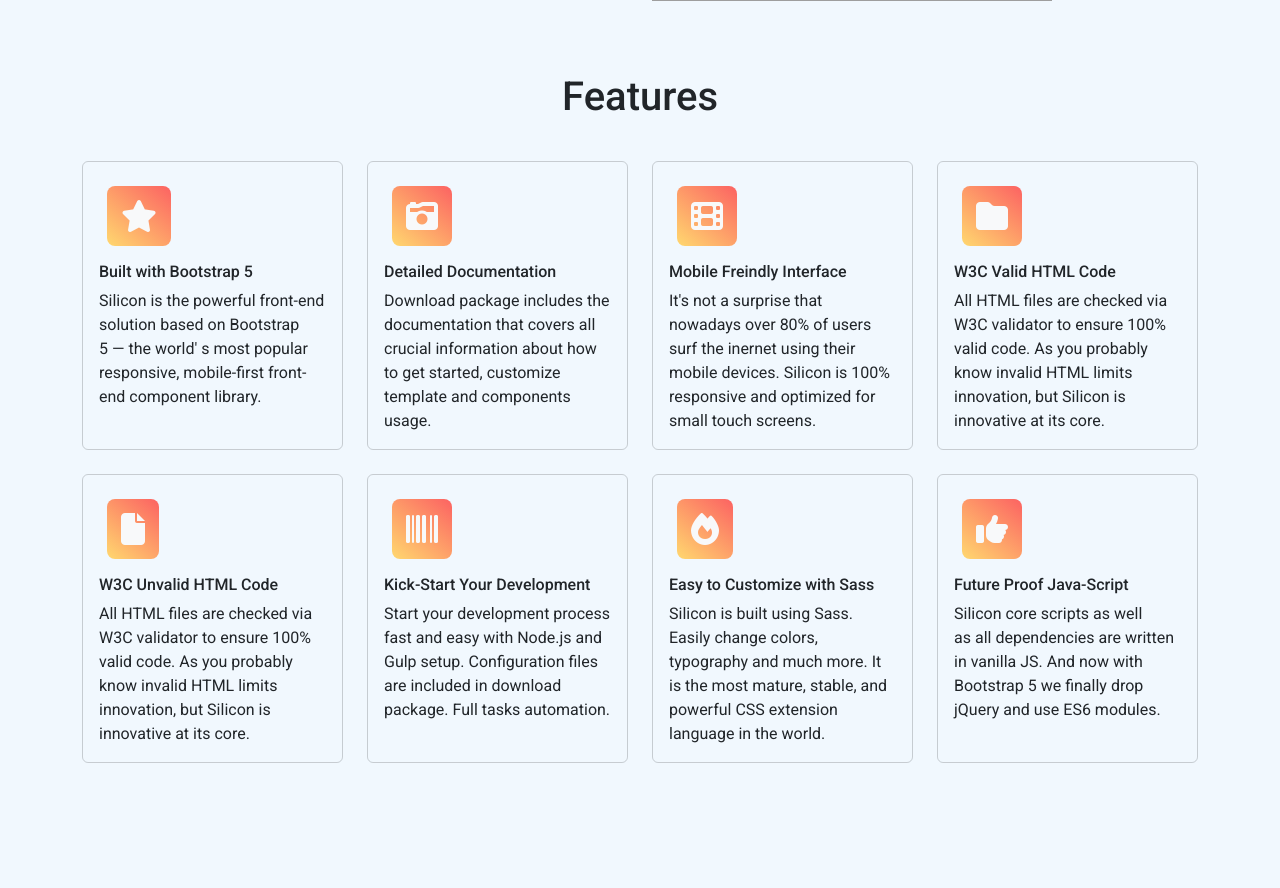
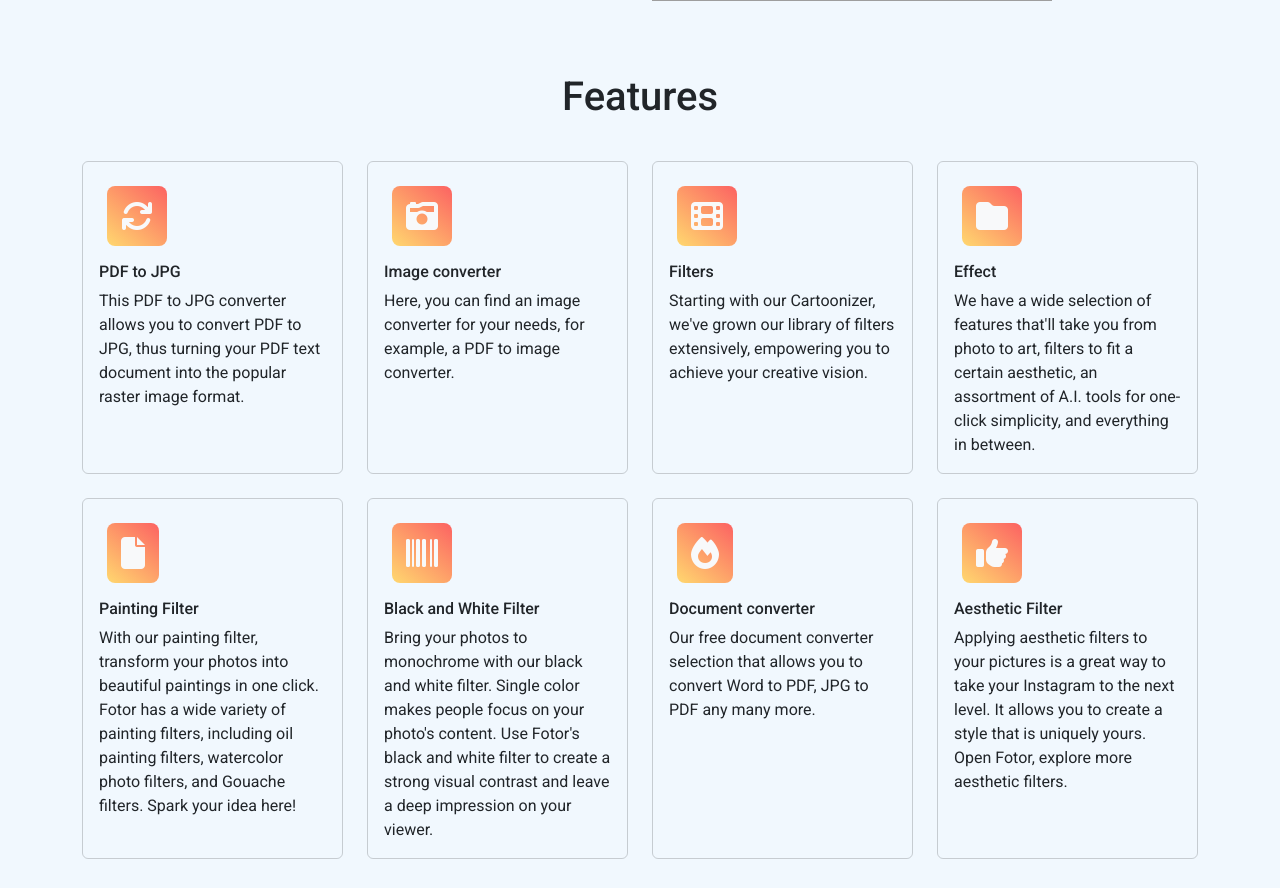
Before and after one commit to amitgirwal/ImaGen, a Django app: page / in a window 1280 px wide. Shown: the part 419-1307 px from the top of the page. Run offline with Django 4.2, Linux system fonts and the light colour scheme; some libraries are stand-ins or nearby versions; grey boxes are pictures that could not be loaded.

Commit message:
Updated hero section and feature section and navbar

```diff
--- a/backend/ImaGen/templates/core/feature.html
+++ b/backend/ImaGen/templates/core/feature.html
@@ -15,13 +15,13 @@
         <div class="col">
             <div class="card h-100 bg-transparent border-1">
                 <div class="feature bg-primary rounded-3 w-auto lh-1 p-2 mt-4 ms-4 me-auto">
-                    <i class="fa-solid fa-star fs-2 text-gradient-primary text-light" style="padding: .375rem;"></i>
+                    <i class="fa-solid fa-refresh fs-2 text-gradient-primary text-light" style="padding: .375rem;"></i>
                 </div>
                 <div class="card-body">
-                    <h3 class="h6">Built with Bootstrap 5</h3>
-                    <p class="fs-sm mb-0">Silicon is&nbsp;the powerful front-end solution based on&nbsp;Bootstrap
-                        5&nbsp;— the
-                        world' s&nbsp;most popular responsive, mobile-first front-end component library.</p>
+                    <h3 class="h6">PDF to JPG</h3>
+                    <p class="fs-sm mb-0">
+                        This PDF to JPG converter allows you to convert PDF to JPG, thus turning your PDF text document into the popular raster image format.
+                    </p>
                 </div>
             </div>
         </div>
@@ -35,10 +35,10 @@
                       style="padding: .375rem;"></i>
                 </div>
                 <div class="card-body">
-                    <h3 class="h6">Detailed Documentation</h3>
-                    <p class="fs-sm mb-0">Download package includes the documentation that covers all crucial
-                        information about
-                        how to get started, customize template and components usage.</p>
+                    <h3 class="h6">Image converter</h3>
+                    <p class="fs-sm mb-0">
+                        Here, you can find an image converter for your needs, for example, a PDF to image converter.
+                    </p>
                 </div>
             </div>
         </div>
@@ -51,10 +51,10 @@
                     <i class="fa-solid fa-film fs-2 text-gradient-primary text-light" style="padding: .375rem;"></i>
                 </div>
                 <div class="card-body">
-                    <h3 class="h6">Mobile Freindly Interface</h3>
-                    <p class="fs-sm mb-0">It's not a surprise that nowadays over 80% of users surf the inernet using
-                        their mobile
-                        devices. Silicon is 100% responsive and optimized for small touch screens.</p>
+                    <h3 class="h6">Filters</h3>
+                    <p class="fs-sm mb-0">
+                        Starting with our Cartoonizer, we've grown our library of filters extensively, empowering you to achieve your creative vision.
+                    </p>
                 </div>
             </div>
         </div>
@@ -67,10 +67,10 @@
                     <i class="fa-solid fa-folder fs-2 text-gradient-primary text-light" style="padding: .375rem;"></i>
                 </div>
                 <div class="card-body">
-                    <h3 class="h6">W3C Valid HTML Code</h3>
-                    <p class="fs-sm mb-0">All HTML files are checked via W3C validator to ensure 100% valid code. As you
-                        probably
-                        know invalid HTML limits innovation, but Silicon is innovative at its core.</p>
+                    <h3 class="h6">Effect</h3>
+                    <p class="fs-sm mb-0">
+                        We have a wide selection of features that'll take you from photo to art, filters to fit a certain aesthetic, an assortment of A.I. tools for one-click simplicity, and everything in between.
+                    </p>
                 </div>
             </div>
         </div>
@@ -83,10 +83,10 @@
                     <i class="fa-solid fa-file fs-2 text-gradient-primary text-light" style="padding: .375rem;"></i>
                 </div>
                 <div class="card-body">
-                    <h3 class="h6">W3C Unvalid HTML Code</h3>
-                    <p class="fs-sm mb-0">All HTML files are checked via W3C validator to ensure 100% valid code. As you
-                        probably
-                        know invalid HTML limits innovation, but Silicon is innovative at its core.</p>
+                    <h3 class="h6">Painting Filter</h3>
+                    <p class="fs-sm mb-0">
+                        With our painting filter, transform your photos into beautiful paintings in one click. Fotor has a wide variety of painting filters, including oil painting filters, watercolor photo filters, and Gouache filters. Spark your idea here!
+                    </p>
                 </div>
             </div>
         </div>
@@ -98,9 +98,10 @@
                     <i class="fa-solid fa-barcode fs-2 text-gradient-primary text-light" style="padding: .375rem;"></i>
                 </div>
                 <div class="card-body">
-                    <h3 class="h6">Kick-Start Your Development</h3>
-                    <p class="fs-sm mb-0">Start your development process fast and easy with Node.js&nbsp;and Gulp setup.
-                        Configuration files are included in&nbsp;download package. Full tasks automation.</p>
+                    <h3 class="h6">Black and White Filter</h3>
+                    <p class="fs-sm mb-0">
+                        Bring your photos to monochrome with our black and white filter. Single color makes people focus on your photo's content. Use Fotor's black and white filter to create a strong visual contrast and leave a deep impression on your viewer.
+                    </p>
                 </div>
             </div>
         </div>
@@ -113,10 +114,10 @@
                     <i class="fa-solid fa-fire fs-2 text-gradient-primary text-light" style="padding: .375rem;"></i>
                 </div>
                 <div class="card-body">
-                    <h3 class="h6">Easy to Customize with Sass</h3>
-                    <p class="fs-sm mb-0">Silicon is built using Sass. Easily change colors, typography and much more.
-                        It is the
-                        most mature, stable, and powerful CSS extension language in the world.</p>
+                    <h3 class="h6">Document converter</h3>
+                    <p class="fs-sm mb-0">
+                        Our free document converter selection that allows you to convert Word to PDF, JPG to PDF any many more.
+                    </p>
                 </div>
             </div>
         </div>
@@ -129,9 +130,9 @@
                       style="padding: .375rem;"></i>
                 </div>
                 <div class="card-body">
-                    <h3 class="h6">Future Proof Java-Script</h3>
-                    <p class="fs-sm mb-0">Silicon core scripts as&nbsp;well as&nbsp;all dependencies are written
-                        in&nbsp;vanilla&nbsp;JS. And now with Bootstrap 5 we finally drop jQuery and use ES6 modules.
+                    <h3 class="h6">Aesthetic Filter</h3>
+                    <p class="fs-sm mb-0">
+                        Applying aesthetic filters to your pictures is a great way to take your Instagram to the next level. It allows you to create a style that is uniquely yours. Open Fotor, explore more aesthetic filters.
                     </p>
                 </div>
             </div>
--- a/backend/ImaGen/templates/core/hero2.html
+++ b/backend/ImaGen/templates/core/hero2.html
@@ -14,160 +14,18 @@
     color: #444444;
     margin: 15px 0 0 0;
     font-size: 26px;
-
     font-family: "Nunito", sans-serif;
-
     transition-property: opacity, transform;
   }
 </style>
 
 <!-- Hero2 Section -->
 <section id="hero2" class="hero2 d-flex align-items-center">
-  <div class="container px-4 py-5" id="featured-3">
-    <h2 class="pb-2 border-bottom">Columns with icons</h2>
-    <div class="row g-4 py-5 row-cols-1 row-cols-lg-3">
-      <div class="feature col px-1 py-2">
-        <div
-          class="feature-icon bg-primary bg-gradient d-inline-flex rounded-3 p-2"
-        >
-          <span style="font-size: 30px"
-            ><i class="fa-solid fa-magnifying-glass"></i
-          ></span>
-        </div>
-        <h2>Featured title</h2>
-        <p>
-          Paragraph of text beneath the heading to explain the heading. We'll
-          add onto it with another sentence and probably just keep going until
-          we run out of words.
-        </p>
-        <a href="#" class="icon-link">
-          Call to action
-          <svg class="bi" width="1em" height="1em">
-            <use xlink:href="#chevron-right"></use>
-          </svg>
-        </a>
-      </div>
-      <div class="feature col">
-        <div class="feature-icon bg-primary bg-gradient">
-          <svg class="bi" width="1em" height="1em">
-            <use xlink:href="#people-circle"></use>
-          </svg>
-        </div>
-        <h2>Featured title</h2>
-        <p>
-          Paragraph of text beneath the heading to explain the heading. We'll
-          add onto it with another sentence and probably just keep going until
-          we run out of words.
-        </p>
-        <a href="#" class="icon-link">
-          Call to action
-          <svg class="bi" width="1em" height="1em">
-            <use xlink:href="#chevron-right"></use>
-          </svg>
-        </a>
-      </div>
-      <div class="feature col">
-        <div class="feature-icon bg-primary bg-gradient">
-          <svg class="bi" width="1em" height="1em">
-            <use xlink:href="#toggles2"></use>
-          </svg>
-        </div>
-        <h2>Featured title</h2>
-        <p>
-          Paragraph of text beneath the heading to explain the heading. We'll
-          add onto it with another sentence and probably just keep going until
-          we run out of words.
-        </p>
-        <a href="#" class="icon-link">
-          Call to action
-          <svg class="bi" width="1em" height="1em">
-            <use xlink:href="#chevron-right"></use>
-          </svg>
-        </a>
-      </div>
-    </div>
-  </div>
 
-  <div class="row">
-    <div class="col-6">
-      <div class="card rounded-3">
-        <div class="row g-0">
-          <div class="col-md-4">
-            <img
-              class=""
-              src="https://i.picsum.photos/id/11/2500/1667.jpg?hmac=xxjFJtAPgshYkysU_aqx2sZir-kIOjNR9vx0te7GycQ"
-              alt="image"
-              style="
-                object-fit: cover;
-                object-position: cev;
-                object-position: center;
-                height: 100%;
-                width: 100%;
-              "
-            />
-          </div>
-          <div class="col-md-8">
-            <div class="card-body">
-              <h5 class="card-title">Image Converter</h5>
-              <p class="card-text">
-                Here, you can find an image converter for your needs, for
-                example, a PDF to image converter.
-              </p>
-              <a
-                href="#"
-                class="btn btn-primary shadow-sm"
-                data-bs-toggle="tooltip"
-                title="Convert an image"
-              >
-                Convert &nbsp;<i class="fa-solid fa-arrow-right"></i
-              ></a>
-            </div>
-          </div>
-        </div>
-      </div>
-    </div>
-    <div class="col-6">
-      <div class="card rounded-3">
-        <div class="row g-0">
-          <div class="col-md-4">
-            <img
-              class=""
-              src="https://i.picsum.photos/id/11/2500/1667.jpg?hmac=xxjFJtAPgshYkysU_aqx2sZir-kIOjNR9vx0te7GycQ"
-              alt="image"
-              style="
-                object-fit: cover;
-                object-position: cev;
-                object-position: center;
-                height: 100%;
-                width: 100%;
-              "
-            />
-          </div>
-          <div class="col-md-8">
-            <div class="card-body">
-              <h5 class="card-title">Image Converter</h5>
-              <p class="card-text">
-                Here, you can find an image converter for your needs, for
-                example, a PDF to image converter.
-              </p>
-              <a
-                href="#"
-                class="btn btn-primary shadow-sm"
-                data-bs-toggle="tooltip"
-                title="Convert an image"
-              >
-                Convert &nbsp;<i class="fa-solid fa-arrow-right"></i
-              ></a>
-            </div>
-          </div>
-        </div>
-      </div>
-    </div>
-  </div>
 
   <div class="container my-5">
     <div
-      class="row p-4 pb-0 pe-lg-0 pt-lg-5 align-items-center rounded-3 border shadow-lg"
+      class="row p-4 pb-0 pe-lg-0 pt-lg-5 align-items-center rounded-3 border shadow-sm"
     >
       <div class="col-lg-7 p-3 p-lg-5 pt-lg-3">
         <h1 class="display-4 fw-bold lh-1">Information</h1>
@@ -191,14 +49,15 @@
           </button>
         </div>
       </div>
-      <div class="col-lg-4 offset-lg-1 p-0 overflow-hidden shadow-lg">
+      <div class="col-lg-4 offset-lg-1 p-0 overflow-hidden shadow-sm">
         <img
           class="rounded-lg-3"
-          src="https://i.picsum.photos/id/11/2500/1667.jpg?hmac=xxjFJtAPgshYkysU_aqx2sZir-kIOjNR9vx0te7GycQ"
+          src="{% static 'images/hero5.jpg' %}"
           alt=""
           width="720"
         />
       </div>
     </div>
   </div>
+
 </section>
--- a/backend/ImaGen/templates/core/hero3.html
+++ b/backend/ImaGen/templates/core/hero3.html
@@ -21,146 +21,84 @@
     <div class="row my-5">
       <div class="col-lg-6 d-flex flex-column justify-content-center">
         <h1 data-aos="fade-up" class="aos-init aos-animate">
-          What is Lorem Ipsum?
+          Explore Our Vast Library of Photo Effects
         </h1>
-        <p
-          data-aos="fade-up"
-          data-aos-delay="400"
-          class="aos-init aos-animate"
-        >
-        Lorem Ipsum is simply dummy text of the printing and typesetting industry. Lorem Ipsum has been the industry's standard dummy text ever since the 1500s, when an unknown printer took a galley of type and scrambled it to make a type specimen book. It has survived not only five centuries, but also the leap into electronic typesetting, remaining essen
+        <p data-aos="fade-up" data-aos-delay="400" class="aos-init aos-animate">
+          Keeping up with modern trends, including memes and social media designs, Fotor offers a great number of possibilities for creating any kind of perfect image, with suitable photo effects and filters to make your images stand out. Here are some popular photo filters you can use.
         </p>
-        <div
-          data-aos="fade-up"
-          data-aos-delay="600"
-          class="aos-init aos-animate mt-5"
-        >
+        <div data-aos="fade-up" data-aos-delay="600" class="aos-init aos-animate mt-5">
           <div class="text-center text-lg-start">
 
-            <a
-              href="#about"
-              style="
+            <a href="#about" style="
                 background-color: rgba(51, 94, 234, 0.1);
                 color: #335eea;
                 border-color: transparent !important;
               "
-              class="btn btn-primary btn-lg rounded-2 d-inline-flex align-items-center justify-content-center align-self-center"
-            >
-            <span>Learn more</span>&nbsp;&nbsp;<i
-            class="fa fa-arrow-right"
-          ></i>
+              class="btn btn-primary btn-lg rounded-2 d-inline-flex align-items-center justify-content-center align-self-center">
+              <span>Learn more</span>&nbsp;&nbsp;<i class="fa fa-arrow-right"></i>
             </a>
           </div>
         </div>
       </div>
-      <div
-        class="col-lg-6 hero-img aos-init aos-animate"
-        data-aos="zoom-out"
-        data-aos-delay="200"
-      >
-        <img
-          src="{% static 'images/hero1.png' %}"
-          class="img-fluid"
-          alt=""
-        />
+      <div class="col-lg-6 hero-img aos-init aos-animate" data-aos="zoom-out" data-aos-delay="200">
+        <img src="{% static 'images/hero1.png' %}" class="img-fluid" alt="" />
       </div>
     </div>
     <!-- Row 2  -->
     <div class="row my-5 flex-row-reverse">
       <div class="col-lg-6 d-flex flex-column justify-content-center">
         <h1 data-aos="fade-up" class="aos-init aos-animate">
-          What is Lorem Ipsum?
+          Photo Filters for All Seasons
         </h1>
-        <p
-          data-aos="fade-up"
-          data-aos-delay="400"
-          class="aos-init aos-animate"
-        >
-        Lorem Ipsum is simply dummy text of the printing and typesetting industry. Lorem Ipsum has been the industry's standard dummy text ever since the 1500s, when an unknown printer took a galley of type and scrambled it to make a type specimen book. It has survived not only five centuries, but also the leap into electronic typesetting, remaining essen
+        <p data-aos="fade-up" data-aos-delay="400" class="aos-init aos-animate">
+          Through an advanced and often painstaking process, Fotor designs new photo effects, ranging from Light Saturation, Lomo, Tilt-Shift and Color Splash to provide you the most comprehensive editing experience. Mosaic and Blur photo effect are used to highlight and contrast while Cool and Funky effects can spice up even the most mundane image. With some covering professional photography and others to have fun with, you can let your imagination run wild with Fotor's amazing effects.
         </p>
-        <div
-          data-aos="fade-up"
-          data-aos-delay="600"
-          class="aos-init aos-animate mt-5"
-        >
+        <div data-aos="fade-up" data-aos-delay="600" class="aos-init aos-animate mt-5">
           <div class="text-center text-lg-start">
 
-            <a
-              href="#about"
-              style="
+            <a href="#about" style="
                 background-color: rgba(51, 94, 234, 0.1);
                 color: #335eea;
                 border-color: transparent !important;
               "
-              class="btn btn-primary btn-lg rounded-2 d-inline-flex align-items-center justify-content-center align-self-center"
-            >
-            <span>Learn more</span>&nbsp;&nbsp;<i
-            class="fa fa-arrow-right"
-          ></i>
+              class="btn btn-primary btn-lg rounded-2 d-inline-flex align-items-center justify-content-center align-self-center">
+              <span>Learn more</span>&nbsp;&nbsp;<i class="fa fa-arrow-right"></i>
             </a>
           </div>
         </div>
       </div>
-      <div
-        class="col-lg-6 hero-img aos-init aos-animate"
-        data-aos="zoom-out"
-        data-aos-delay="200"
-      >
-        <img
-          src="{% static 'images/hero2.png' %}"
-          class="img-fluid"
-          alt=""
-        />
+      <div class="col-lg-6 hero-img aos-init aos-animate" data-aos="zoom-out" data-aos-delay="200">
+        <img src="{% static 'images/hero2.png' %}" class="img-fluid" alt="" />
       </div>
     </div>
 
 
-     <!-- Row 3  -->
-     <div class="row my5">
+    <!-- Row 3  -->
+    <div class="row my5">
       <div class="col-lg-6 d-flex flex-column justify-content-center">
         <h1 data-aos="fade-up" class="aos-init aos-animate">
-          What is Lorem Ipsum?
+          Amazing Photo Effects
         </h1>
-        <p
-          data-aos="fade-up"
-          data-aos-delay="400"
-          class="aos-init aos-animate"
-        >
-        Lorem Ipsum is simply dummy text of the printing and typesetting industry. Lorem Ipsum has been the industry's standard dummy text ever since the 1500s, when an unknown printer took a galley of type and scrambled it to make a type specimen book. It has survived not only five centuries, but also the leap into electronic typesetting, remaining essen
+        <p data-aos="fade-up" data-aos-delay="400" class="aos-init aos-animate">
+          Fotor's photo effects can easily meet all your editing needs, inspired by different visual styles! All of our exclusive and amazing photo filters have been developed by talented designers here at Fotor. Turning your images into beautiful shots with online photo effects in one click, Fotor is your magic wand.
+
         </p>
-        <div
-          data-aos="fade-up"
-          data-aos-delay="600"
-          class="aos-init aos-animate mt-5"
-        >
+        <div data-aos="fade-up" data-aos-delay="600" class="aos-init aos-animate mt-5">
           <div class="text-center text-lg-start">
 
-            <a
-              href="#about"
-              style="
+            <a href="#about" style="
                 background-color: rgba(51, 94, 234, 0.1);
                 color: #335eea;
                 border-color: transparent !important;
               "
-              class="btn btn-primary btn-lg rounded-2 d-inline-flex align-items-center justify-content-center align-self-center"
-            >
-            <span>Learn more</span>&nbsp;&nbsp;<i
-            class="fa fa-arrow-right"
-          ></i>
+              class="btn btn-primary btn-lg rounded-2 d-inline-flex align-items-center justify-content-center align-self-center">
+              <span>Learn more</span>&nbsp;&nbsp;<i class="fa fa-arrow-right"></i>
             </a>
           </div>
         </div>
       </div>
-      <div
-        class="col-lg-6 hero-img aos-init aos-animate"
-        data-aos="zoom-out"
-        data-aos-delay="200"
-      >
-        <img
-          src="{% static 'images/hero6.png' %}"
-          class="img-fluid"
-          alt=""
-        />
+      <div class="col-lg-6 hero-img aos-init aos-animate" data-aos="zoom-out" data-aos-delay="200">
+        <img src="{% static 'images/hero6.png' %}" class="img-fluid" alt="" />
       </div>
     </div>
 
--- a/backend/ImaGen/templates/core/navbar.html
+++ b/backend/ImaGen/templates/core/navbar.html
@@ -2,7 +2,6 @@
 <nav class="navbar navbar-expand-lg navbar-dark bg-dark p-3">
   <div class="container">
     <!-- <a class="navbar-brand logo" href="#">ImaGen</a> -->
-
     <a class="navbar-brand" href="{% url 'home' %}" >
       <img width="100px" src="{% static 'logos/logo.png' %}" alt="ImaGen">
     </a>
--- a/backend/ImaGen/templates/core/next.html
+++ b/backend/ImaGen/templates/core/next.html
@@ -31,14 +31,14 @@
         data-aos-delay="100"
       >
         <div class="card border rounded-1 text-dark px-2 py-2">
+          <img src="" alt="">
           <h5 class="title text-dark">
             <a href="#" class="text-dark" style="text-decoration: none"
-              >Lorem Ipsum</a
+              >01. Upload Your Photo</a
             >
           </h5>
           <p class="description" style="font-size: 13px">
-            Voluptatum deleniti atque corrupti quos dolores et quas molestias
-            excepturi
+            Open your image in the Photo Editor.
           </p>
         </div>
       </div>
@@ -51,17 +51,15 @@
       >
         <div class="card border rounded-1 text-dark px-2 py-2">
           <h5 class="title text-dark">
-           <a href="#" class="text-dark" style="text-decoration: none"
-             >Lorem Ipsum</a
-           >
+            <a href="#" class="text-dark" style="text-decoration: none">
+              02. Select an Effect
+            </a>
           </h5>
           <p class="description" style="font-size: 13px">
-           Voluptatum deleniti atque corrupti quos dolores et quas molestias
-           excepturi
+            Choose an effect that fits your desired aesthetic. Try layering multiple filters for a unique effect!
           </p>
         </div>
       </div>
-
 
       <!-- Item 3 -->
       <div
@@ -71,18 +69,15 @@
       >
         <div class="card border rounded-1 text-dark px-2 py-2">
           <h5 class="title text-dark">
-           <a href="#" class="text-dark" style="text-decoration: none"
-             >Lorem Ipsum</a
-           >
+            <a href="#" class="text-dark" style="text-decoration: none">
+              03. Adjust the Effect
+            </a>
           </h5>
           <p class="description" style="font-size: 13px">
-           Voluptatum deleniti atque corrupti quos dolores et quas molestias
-           excepturi
+            Use the corresponding sliders to adjust the filter.
           </p>
         </div>
       </div>
-
-
 
       <!-- Item 4 -->
       <div
@@ -92,17 +87,15 @@
       >
         <div class="card border rounded-1 text-dark px-2 py-2">
           <h5 class="title text-dark">
-           <a href="#" class="text-dark" style="text-decoration: none"
-             >Lorem Ipsum</a
-           >
+            <a href="#" class="text-dark" style="text-decoration: none">
+              04. Download Your Photo
+            </a>
           </h5>
           <p class="description" style="font-size: 13px">
-           Voluptatum deleniti atque corrupti quos dolores et quas molestias
-           excepturi
+            Save your photo and, right from BeFunky, share it on Facebook, Instagram, and more!
           </p>
         </div>
       </div>
-
     </div>
   </div>
 </section>
--- a/backend/ImaGen/templates/index.html
+++ b/backend/ImaGen/templates/index.html
@@ -9,6 +9,7 @@
 <div class="row mt-5"></div>
 {% include 'core/hero1.html' %}
 {% include 'core/feature.html' %}
+{% include 'core/hero2.html' %}
 {% include 'core/hero3.html' %}
 {% include 'core/next.html' %}
 {% include 'core/subscribe.html' %}
```
Lines whose indentation alone changed are shown as unchanged.
